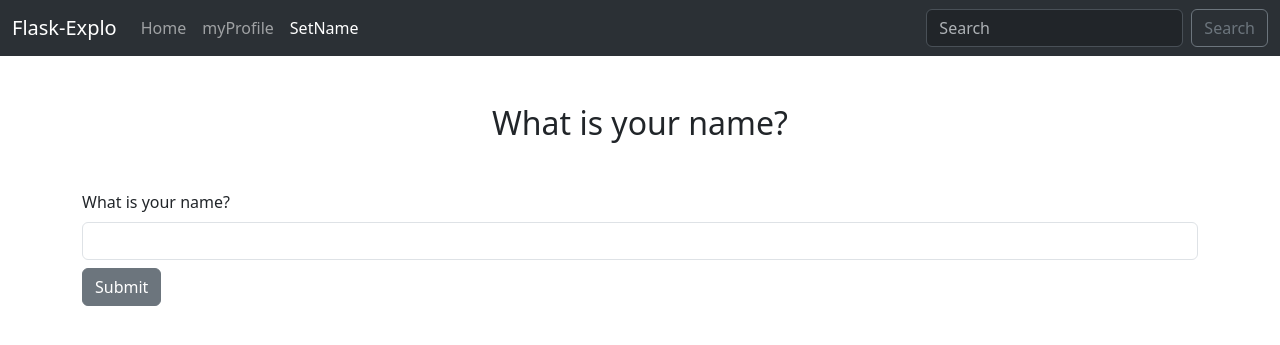
After one commit to JiiXaa/flask-explo, a Flask app: page /name in a window 1280 px wide. The commit adds this page. Shown: the top 345 px of the page. Run offline with Flask 2, Linux system fonts and the light colour scheme.

Commit message:
Added form with the WTF for addind the name

```diff
--- a/app.py
+++ b/app.py
@@ -1,8 +1,22 @@
+import os
 from flask import Flask, render_template
+from flask_wtf import FlaskForm
+from wtforms import StringField, SubmitField
+from wtforms.validators import DataRequired
+
+if os.path.exists("env.py"):
+    import env
 
 # Create a Flask instance
 
 app = Flask(__name__)
+app.secret_key = os.environ.get("SECRET_KEY")
+
+# Create a form class
+class NameForm(FlaskForm):
+    name = StringField("What is your name?", validators=[DataRequired()])
+    submit = SubmitField("Submit")
+
 
 # Create a route decorator
 @app.route("/")
@@ -12,9 +26,23 @@ def index():
     return render_template("index.html", names=names_list, user=user)
 
 
+# Dynamic route with a user name
 @app.route("/user/<name>")
 def user(name):
     return render_template("user.html", user_name=name)
+
+
+@app.route("/name", methods=["GET", "POST"])
+def name():
+    # set name to None so that it is not undefined in the template
+    name = None
+    form = NameForm()
+    # validate_on_submit() method checks if the form has been submitted and if all the validators pass
+    if form.validate_on_submit():
+        name = form.name.data
+        # set the name data to an empty string so that the form is cleared
+        form.name.data = ""
+    return render_template("name.html", name=name, form=form)
 
 
 @app.errorhandler(404)
--- /dev/null
+++ b/templates/name.html
@@ -0,0 +1,16 @@
+{% extends "base.html" %}
+
+{% block content %}
+    {% if name %}
+        <h2 class="mt-5 text-center">Hello {{ name|capitalize }}</h2>
+    {% else %}
+        <h2 class="mb-5 mt-5 text-center">What is your name?</h2>
+        <form action="" method="POST">
+            {{ form.hidden_tag() }}
+            {{ form.name.label(class="form-label") }}
+            {{ form.name(class="form-control") }}
+
+            {{ form.submit(class="btn btn-secondary mt-2") }}
+        </form>
+    {% endif %}
+{% endblock %}
--- a/templates/navbar.html
+++ b/templates/navbar.html
@@ -12,10 +12,13 @@
         <li class="nav-item">
           <a class="nav-link" id="nav-link" href="{{ url_for('user', name='JiiXaa') }}">myProfile</a>
         </li>
+        <li class="nav-item">
+          <a class="nav-link" id="nav-link" href="{{ url_for('name') }}">SetName</a>
+        </li>
       </ul>
       <form class="d-flex" role="search">
         <input class="form-control me-2" type="search" placeholder="Search" aria-label="Search">
-        <button class="btn btn-outline-success" type="submit">Search</button>
+        <button class="btn btn-outline-secondary" type="submit">Search</button>
       </form>
     </div>
   </div>
```
